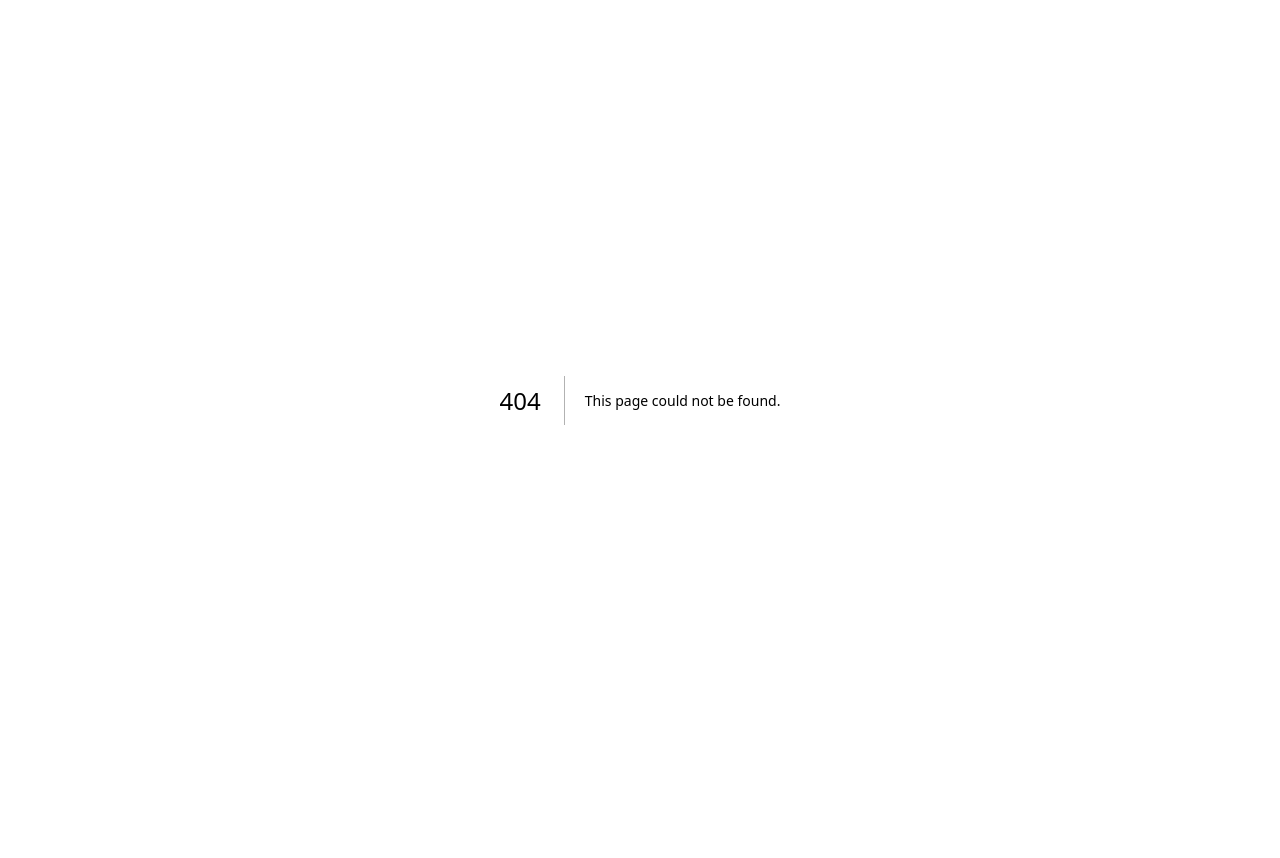
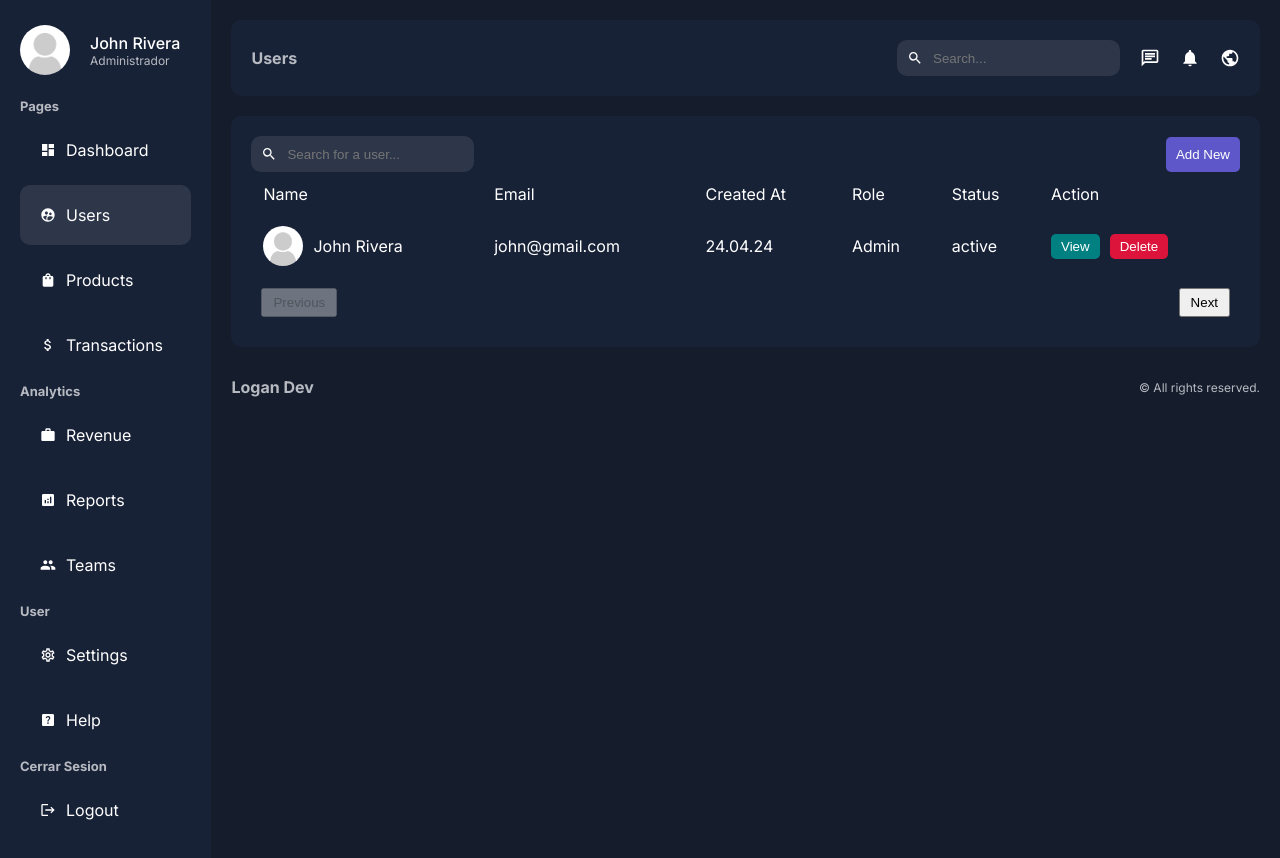
Before and after one commit to Logan-JR/project-audit, a Next.js app: page /cpa/users in a window 1280 px wide. Before the commit this address had no page. Before the commit the page ends 800 px from the top, so only its background shows below. Built offline with nearby package versions, Linux system fonts and the light colour scheme.

Commit message:
renaming dashboard to cpa

```diff
--- a/src/app/dashboard/users/page.jsx
+++ b/src/app/cpa/users/page.jsx
@@ -9,7 +9,7 @@ const UsersPage = () => {
     <div className={styles.container}>
       <div className={styles.top}>
         <Search placeholder="Search for a user..." />
-        <Link href="/dashboard/users/add">
+        <Link href="/cpa/users/add">
           <button className={styles.addButton}>Add New</button>
         </Link>
       </div>
@@ -44,7 +44,7 @@ const UsersPage = () => {
             <td>active</td>
             <td>
               <div className={styles.buttons}>
-                <Link href="/dashboard/users/2">
+                <Link href="/cpa/users/2">
                   <button className={`${styles.button} ${styles.view}`}>
                     View
                   </button>
--- a/src/data/data.js
+++ b/src/data/data.js
@@ -17,12 +17,12 @@ export const menuAdmin = [
     list: [
       {
         title: "Dashboard",
-        path: "/dashboard",
+        path: "/cpa",
         icon: <MdDashboard />,
       },
       {
         title: "Users",
-        path: "/dashboard/users",
+        path: "/cpa/users",
         icon: <MdSupervisedUserCircle />,
       },
       {
--- a/src/ui/homepage/navbar/Navbar.jsx
+++ b/src/ui/homepage/navbar/Navbar.jsx
@@ -19,7 +19,7 @@ const Navbar = () => {
       <Image src="/uatf.png" alt="" width={100} height={120} />
       <ul className={styles.list}>
         <li>
-          <Link href="/dashboard">Admin</Link>
+          <Link href="/cpa">Admin</Link>
         </li>
         <li>
           <Link href="/academic">Academic</Link>
```
Also changed, not shown: src/app/cpa/layout.jsx (renamed from src/app/dashboard/layout.jsx), src/app/cpa/page.jsx (renamed from src/app/dashboard/page.jsx), src/app/cpa/users/[id]/page.jsx (renamed from src/app/dashboard/users/[id]/page.jsx), src/app/cpa/users/add/page.jsx (renamed from src/app/dashboard/users/add/page.jsx).
